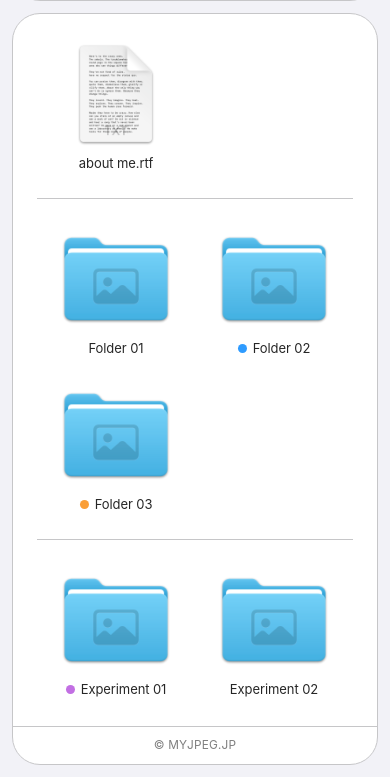
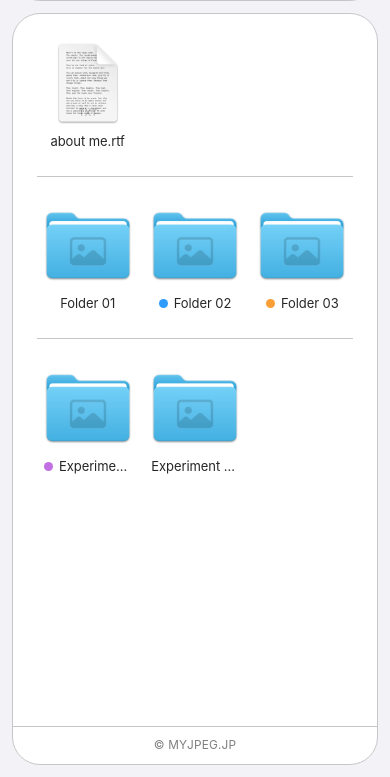
Before and after one commit to myjpeg-jp/myjpeg.jp, a website built with Vite: page index.html in a window 390 px wide. Shown: the part 67-844 px from the top of the page. Built offline with nearby package versions, Linux system fonts and the light colour scheme; files whose address does not match are found by name.

Commit message:
Add files via upload

```diff
--- a/style.css
+++ b/style.css
@@ -610,13 +610,15 @@ html, body {
   .nav-item { border-radius: 13px; }
   .photo-cell .cell-icon { border-radius: 12px; }
 
-  /* wider overview columns so folder names fit on one line */
-  .ov-group { grid-template-columns: repeat(auto-fill, minmax(132px, 1fr)); gap: 20px 0px; }
+  /* Overview: 3 columns on mobile */
+  .ov-group { grid-template-columns: repeat(3, minmax(0, 1fr)); gap: 24px 6px; }
 
   .ov-divider { margin: 24px 0; }
   .cell { gap: 10px; }                    /* photo thumbnails keep their spacing */
   .folder-cell, .file-cell { gap: 4px; }  /* Overview only: icon ↔ title closer */
-  .cell-icon img.icon-png { width: 112px; height: 112px; }  /* one size up on mobile */
+  .cell-icon img.icon-png { width: clamp(68px, 23vw, 100px); height: auto; }  /* 3-up, slight inset */
+  .folder-cell .cell-icon svg,
+  .file-cell   .cell-icon svg { width: clamp(62px, 21vw, 92px); height: auto; }
 
   /* preview: hide arrows, navigate by swipe instead */
   .lb-nav { display: none; }
```
